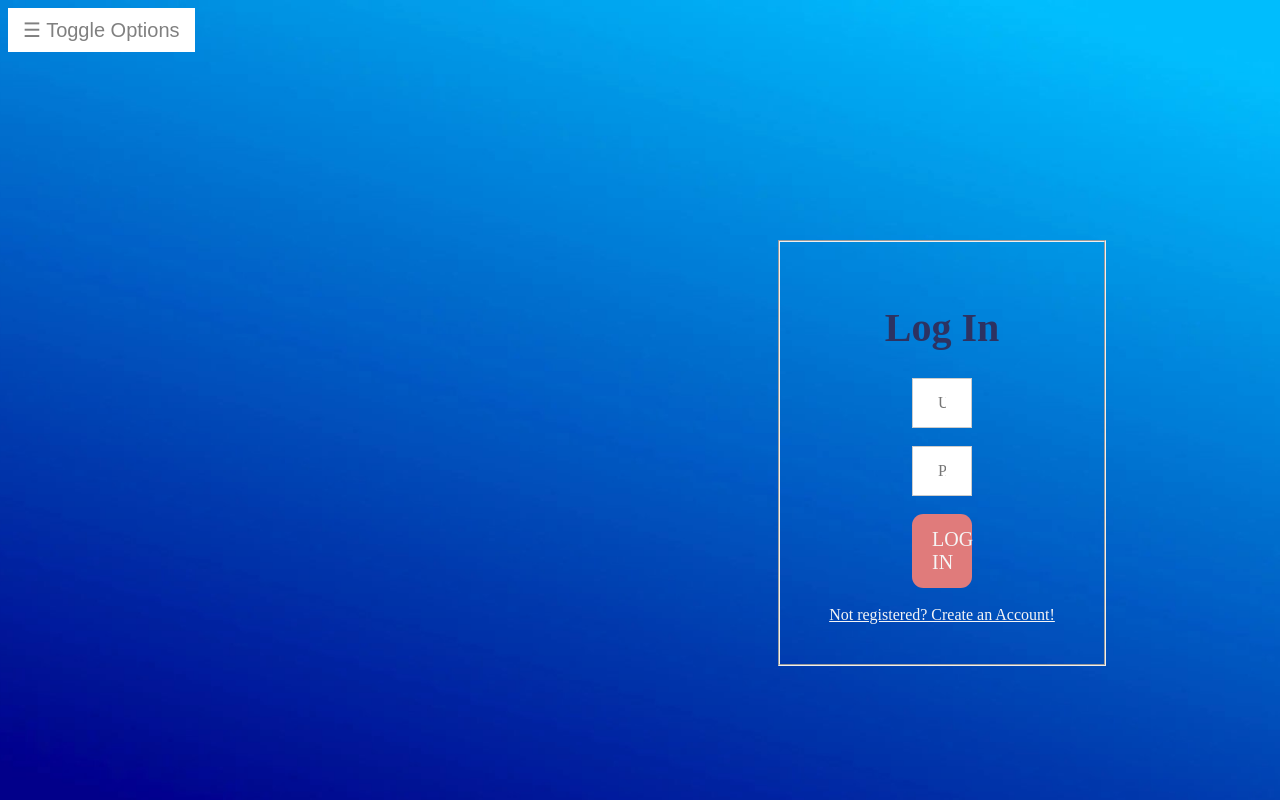
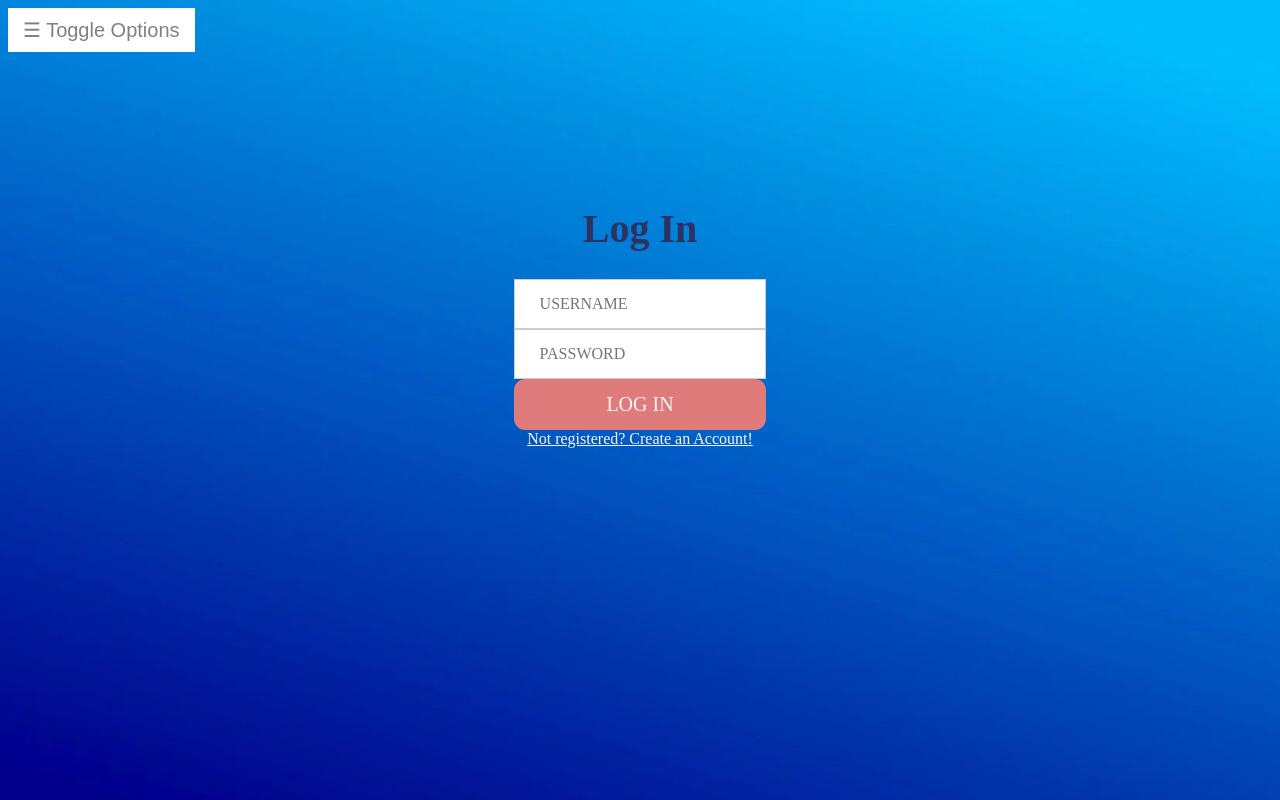
Before and after one commit to on5li7/stocksWebsite, a PHP site: page /login.php in a window 1280 px wide. Run offline with PHP 8.4, Linux system fonts and the light colour scheme.

Commit message:
deleted fieldset from log in page and reverted it to just form again

```diff
--- a/login.php
+++ b/login.php
@@ -18,28 +18,21 @@
 
 <button class="openbtn" onclick="openNav()">&#9776; Toggle Options</button>
 
-<div class="createFieldSet">
-    <fieldset>
 <form action="/index.php" method="post">
     <div class="loginform">
         <h1 class="loginheading">Log In</h1>
         <label>
             <input type="text" name="username" placeholder="USERNAME"> </label>
         <br>
-        <br>
            <label> <input type="text" name="password" placeholder="PASSWORD">
         </label>
         <br>
-        <br>
         <button type="submit" class="loginbutton"> LOG IN </button>
-        <br>
         <br>
         <a href="createAccount.php" class="acc">Not registered? Create an Account!</a>
     </div>
 
 </form>
-    </fieldset>
-</div>
 
 </body>
 </html>
```
